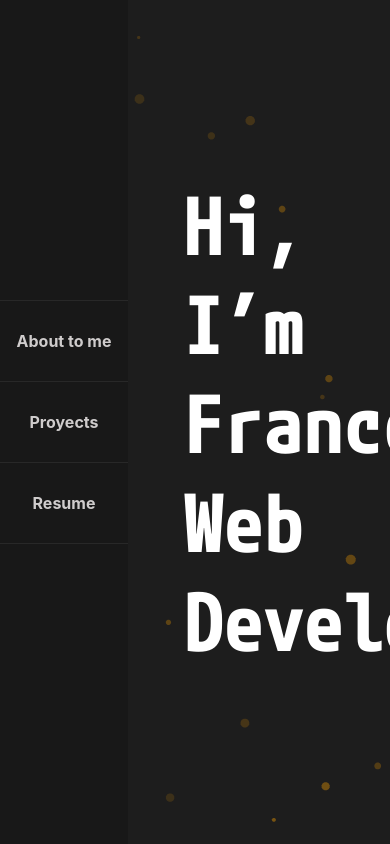
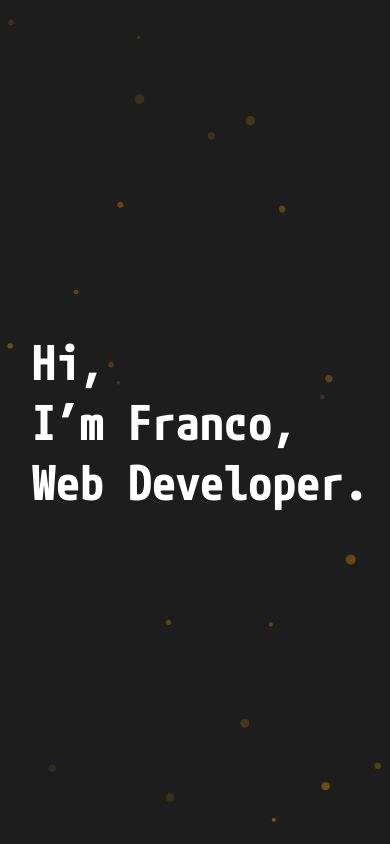
Before and after one commit to Delegado007/portafolio_fms, a React app: page / in a window 390 px wide. Built offline with nearby package versions, Linux system fonts and the light colour scheme.

Commit message:
[ADD] styles

```diff
--- a/src/App.css
+++ b/src/App.css
@@ -1,3 +1,8 @@
 .App {
   padding-left: 8rem;
 }
+@media (max-width: 670px) {
+  .App {
+    padding-left: 0;
+  }
+}
--- a/src/component/MainSection/styles.js
+++ b/src/component/MainSection/styles.js
@@ -9,9 +9,15 @@ export const Article = styled.article`
   -webkit-box-align: center;
   align-items: center;
   padding-left: 3.5rem;
+  @media (max-width: 670px) {
+    padding-left: 0;
+  }
 `
 export const H1 = styled.h1`
   font-size: 5rem;
+  @media (max-width: 670px) {
+    font-size: 3rem;
+  }
 `
 
 export const Span = styled.span`
@@ -19,8 +25,6 @@ export const Span = styled.span`
   font-weight: bold;
   ${MPlusCodeLatin};
   /* letter-spacing: 2px; */
-  top: 0;
-  left: 0;
 
   &:hover{
     cursor: pointer;
--- a/src/component/MenuVertical/styles.js
+++ b/src/component/MenuVertical/styles.js
@@ -17,6 +17,9 @@ export const Menu = styled.menu`
   align-items: center;
   margin: 0;
   padding: 0;
+  @media (max-width: 670px) {
+    display: none;
+  }
 `
 
 export const Nav = styled.nav`
--- a/src/styles/GloglaStyles.js
+++ b/src/styles/GloglaStyles.js
@@ -49,5 +49,8 @@ export const GlobalStyles = createGlobalStyle`
 }
 .App {
   padding-left: 8rem;
+  @media (max-width: 670px) {
+    padding-left: 2rem;
+  }
 }
 `
```
